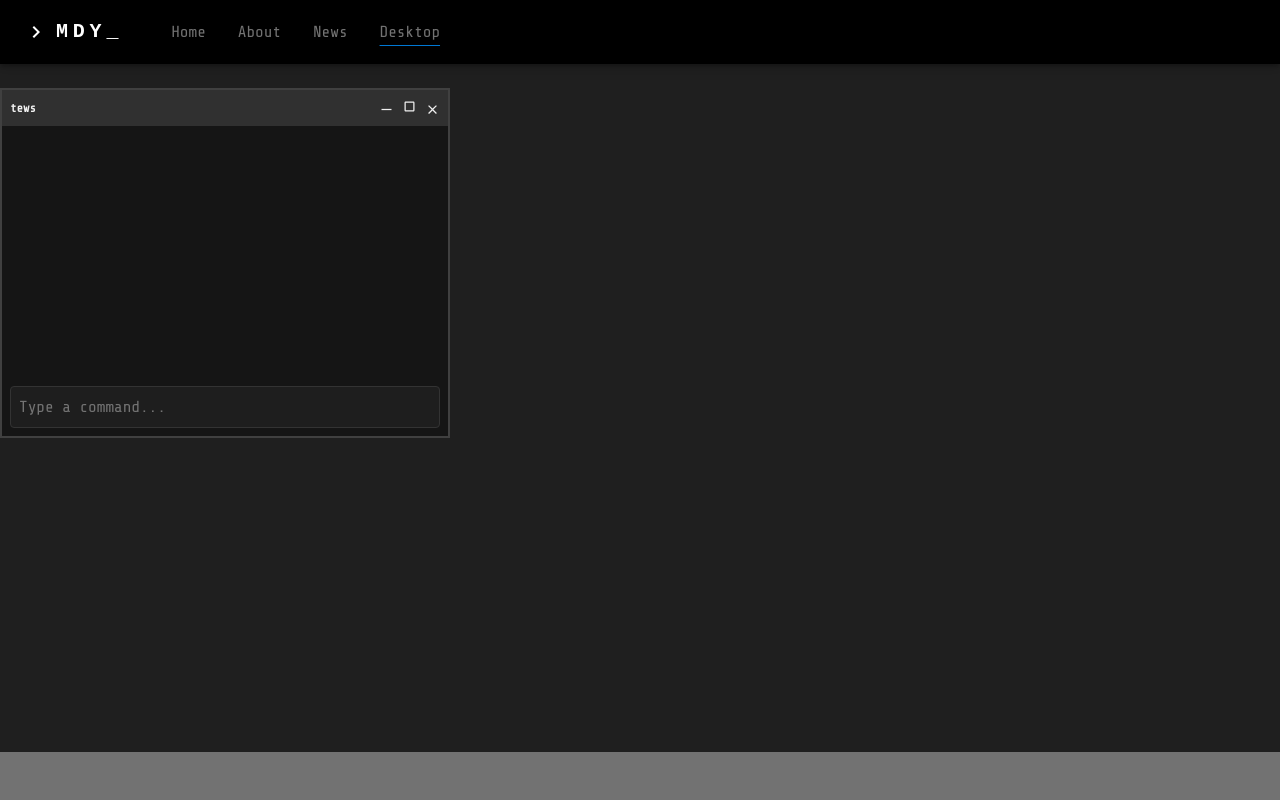
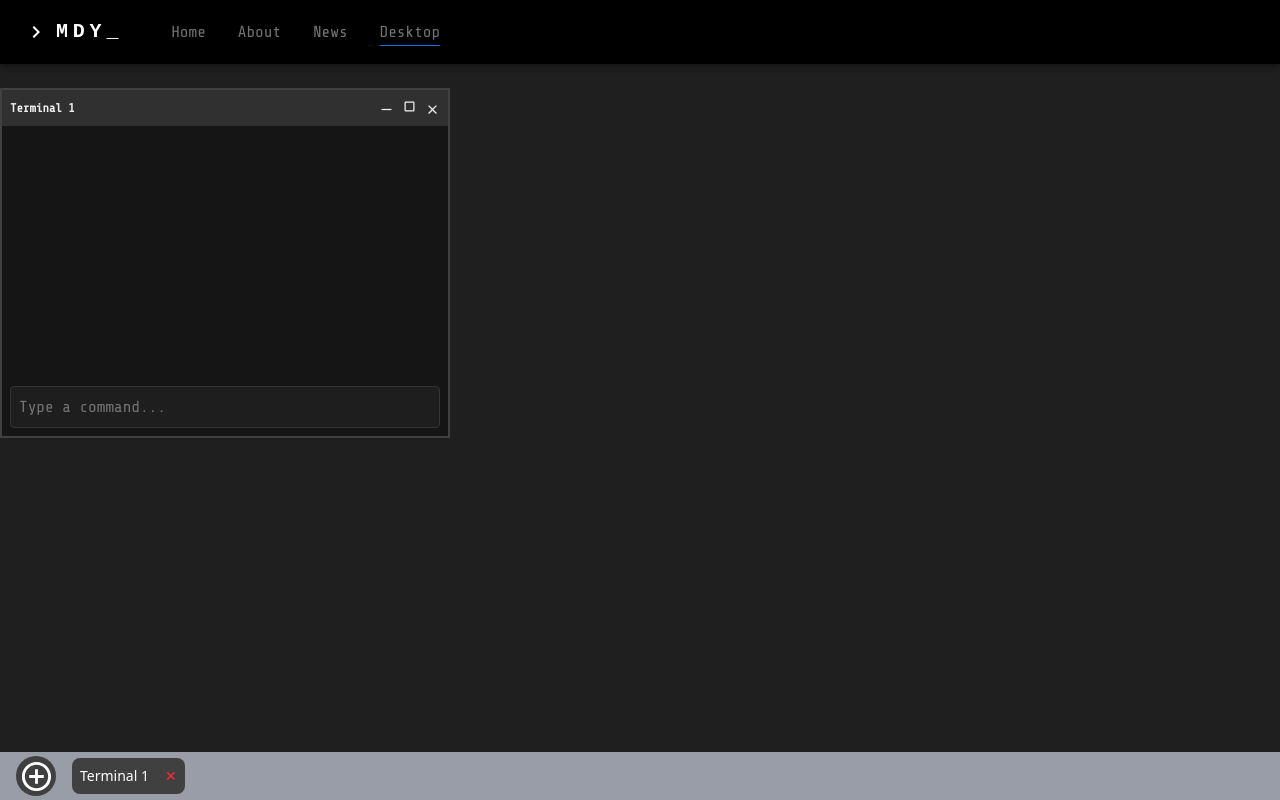
Before and after one commit to dgndds/portfolio, a React (Vite) app: page /#/desktop in a window 1280 px wide. Built offline with nearby package versions, Linux system fonts and the light colour scheme.

Commit message:
improve desktop terminals functionality

```diff
--- a/src/components/DraggableDiv.tsx
+++ b/src/components/DraggableDiv.tsx
@@ -24,6 +24,23 @@ const DraggableDiv: React.FC<{ children: React.ReactNode }> = ({
     e.preventDefault();
     pos.current.pos3 = e.clientX;
     pos.current.pos4 = e.clientY;
+
+    // Bring the dragged element to the front with a bounded zIndex
+    if (divRef.current && divRef.current.parentElement) {
+      const siblings = Array.from(divRef.current.parentElement.children);
+      const baseZIndex = 10;
+      const maxZIndex = baseZIndex + siblings.length - 1;
+
+      siblings.forEach((el) => {
+        const currentZIndex = parseInt(window.getComputedStyle(el).zIndex) || baseZIndex;
+        if (currentZIndex > baseZIndex) {
+          (el as HTMLElement).style.zIndex = (currentZIndex - 1).toString();
+        }
+      });
+
+      divRef.current.style.zIndex = maxZIndex.toString();
+    }
+
     document.onmouseup = closeDragElement;
     document.onmousemove = elementDrag;
   };
--- a/src/index.css
+++ b/src/index.css
@@ -2,13 +2,14 @@
 @plugin 'tailwind-scrollbar';
 
 @font-face {
-    font-family: 'ShareTechMono';
-    src: local('ShareTechMono'), url(./assets/fonts/ShareTechMono-Regular.ttf) format('truetype');
+  font-family: "ShareTechMono";
+  src: local("ShareTechMono"),
+    url(./assets/fonts/ShareTechMono-Regular.ttf) format("truetype");
 }
 
 @theme {
-    --color-primary-light : #989da8;
-    --color-primary : #727272;
+  --color-primary-light: #989da8;
+  --color-primary: #727272;
 
   --color-background: #1f1f1f;
   --color-background-dark: #181818;
@@ -16,19 +17,19 @@
   --color-primary-border: #404040;
   --color-primary-border-dark: #303030;
 
-    --color-token: #4EC9B0;
+  --color-token: #4ec9b0;
   --color-token-neon: #05df72;
   --color-token-dark: #108861;
 
-    --color-property-light:#9cdcfe;
+  --color-property-light: #9cdcfe;
   --color-property: #24a6d6;
   --color-property-dark: #0078d4;
 
-    --color-class-light:#e1df11;
+  --color-class-light: #e1df11;
   --color-class: #c27852;
   --color-class-dark: #c3602d;
 
-    --font-tech-mono:"ShareTechMono"
+  --font-tech-mono: "ShareTechMono";
 }
 
 @keyframes blink {
@@ -50,3 +51,15 @@
 body {
   background-color: #1f1f1f;
 }
+
+@layer utilities {
+  /* Hide scrollbar for Chrome, Safari and Opera */
+  .no-scrollbar::-webkit-scrollbar {
+    display: none;
+  }
+  /* Hide scrollbar for IE, Edge and Firefox */
+  .no-scrollbar {
+    -ms-overflow-style: none; /* IE and Edge */
+    scrollbar-width: none; /* Firefox */
+  }
+}
--- a/src/pages/OpSys.tsx
+++ b/src/pages/OpSys.tsx
@@ -1,20 +1,69 @@
-// import Terminal from "../components/Fragments/Terminal";
+import { useState, useRef } from "react";
 import DraggableDiv from "../components/DraggableDiv";
 import RealTerminal from "../components/Fragments/RealTerminal";
+import AddCircleOutlineIcon from "@mui/icons-material/AddCircleOutline";
 
 const OpSys = () => {
+  const [terminals, setTerminals] = useState([{ id: 1, title: "Terminal 1" }]);
+  const terminalCounter = useRef(2);
+
+  const addTerminal = () => {
+    const newId = terminalCounter.current++;
+    setTerminals([...terminals, { id: newId, title: `Terminal ${newId}` }]);
+  };
+
+  const closeTerminal = (id: number) => {
+    setTerminals(terminals.filter((terminal) => terminal.id !== id));
+  };
+
   return (
     <div className="flex flex-col items-center justify-center w-full h-[calc(100vh-140px)] text-white">
       <div className="w-full h-full relative">
-        <DraggableDiv>
-          <RealTerminal
-            title={"tews"}
-            className="w-[450px] h-[350px]"
-          ></RealTerminal>
-        </DraggableDiv>
+        {terminals.map((terminal) => (
+          <DraggableDiv key={terminal.id}>
+            <RealTerminal
+              title={terminal.title}
+              className="w-[450px] h-[350px]"
+              onClose={() => closeTerminal(terminal.id)}
+            ></RealTerminal>
+          </DraggableDiv>
+        ))}
       </div>
 
-      <div className="bg-primary fixed bottom-0 w-full h-12"></div>
+      <div className="bg-primary-light fixed bottom-0 w-full h-12 flex items-center gap-4 px-4 shadow-md">
+        <button
+          className="bg-primary-border h-10 w-10 flex items-center justify-center rounded-full hover:bg-primary-hover transition"
+          onClick={addTerminal}
+          title="Add Terminal"
+        >
+          <AddCircleOutlineIcon fontSize="large" />
+        </button>
+
+        <div
+          className="flex gap-2 overflow-x-auto no-scrollbar"
+          onWheel={(e) => {
+            const container = e.currentTarget;
+            container.scrollLeft += e.deltaY;
+          }}
+        >
+          {terminals.map((terminal) => (
+            <div
+              key={terminal.id}
+              className="p-2 flex items-center gap-2 justify-between bg-primary-border rounded-lg text-sm font-medium text-white whitespace-nowrap hover:bg-primary-hover transition cursor-pointer"
+              title={terminal.title}
+            >
+              <span>{terminal.title}</span>
+              <button
+                className="ml-2 text-red-500 hover:text-red-700 transition"
+                onClick={() => closeTerminal(terminal.id)}
+                title="Close Terminal"
+              >
+                ✕
+              </button>
+            </div>
+          ))}
+        </div>
+      </div>
     </div>
   );
 };
```
Lines whose indentation alone changed are shown as unchanged.
